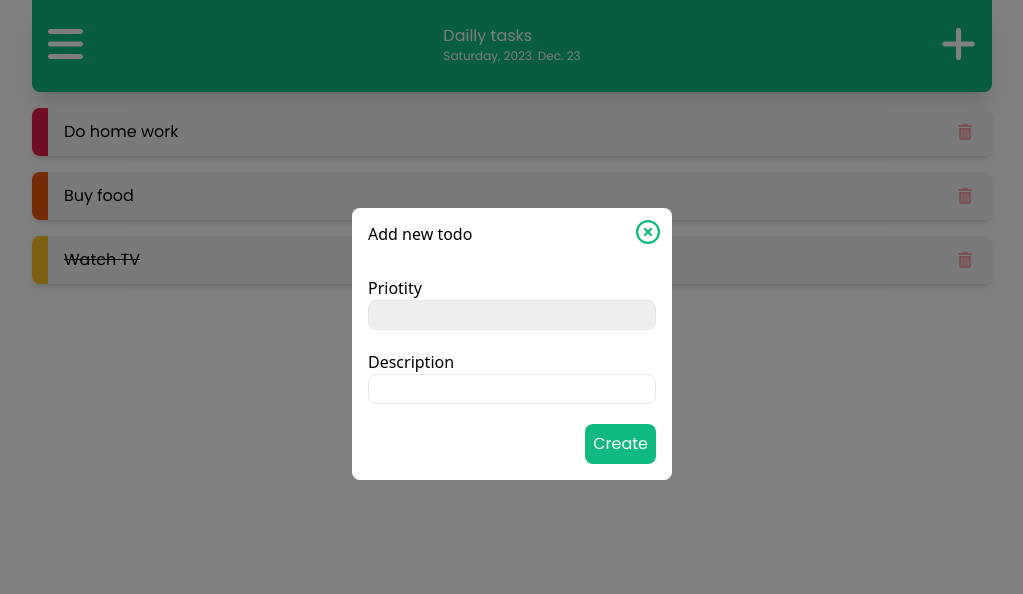
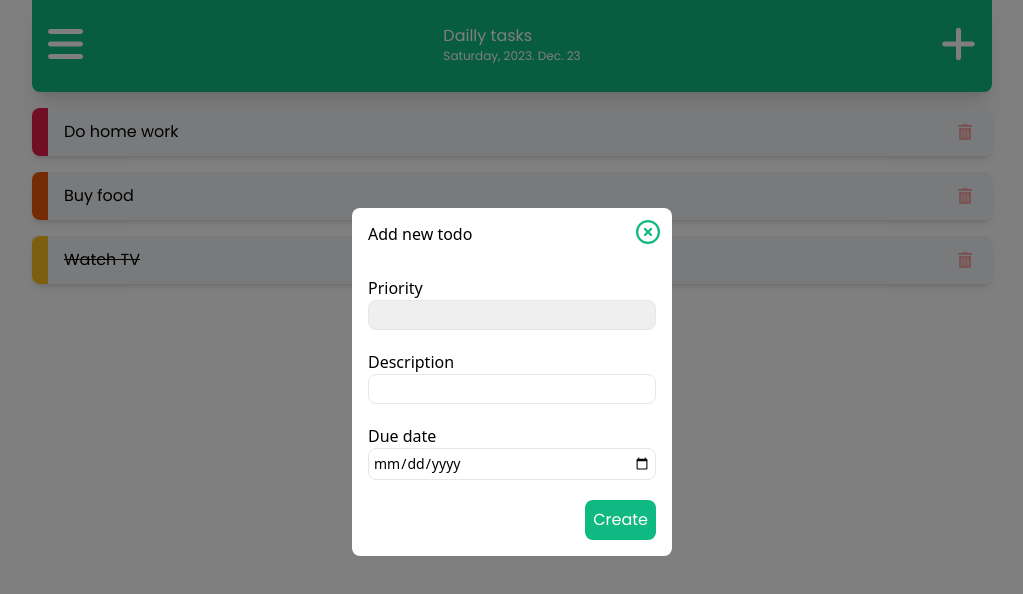
Before and after one commit to birodani/vue-todo-app, a Vue app: page / in a window 1280 px wide. Both pictures are taken after a click on the button 1078 px from the left and 46 px from the top of the page. Shown: the top 594 px of the page, without its empty margins (128-1151 px from the left). Built offline with nearby package versions, Linux system fonts and the light colour scheme.

Commit message:
feat: add minDate validation to dueDate

```diff
--- a/src/components/TodoForm.vue
+++ b/src/components/TodoForm.vue
@@ -1,33 +1,47 @@
 <script setup>
 import { reactive } from 'vue'
 import { useVuelidate } from '@vuelidate/core'
-import { required, maxLength } from '@vuelidate/validators'
+import { required, maxLength, helpers } from '@vuelidate/validators'
+import { startOfToday } from 'date-fns'
+import { minDateValidator } from '../util/min-date-validator'
 
-const emits = defineEmits(['onSubmitForm'])
+const emit = defineEmits(['onSubmitForm'])
 
-const form = reactive({ priority: undefined, description: undefined })
+const form = reactive({
+    priority: undefined,
+    description: undefined,
+    dueDate: undefined,
+})
+
 const rules = {
     priority: { required, $autoDirty: true },
-    description: { required, maxLength: maxLength(3), $autoDirty: true },
+    description: { required, maxLength: maxLength(10), $autoDirty: true },
+    dueDate: {
+        required,
+        minValue: helpers.withMessage(
+            'Past days not available',
+            minDateValidator(startOfToday())
+        ),
+        $autoDirty: true,
+    },
 }
 
 const v$ = useVuelidate(rules, form)
 
 const onSubmit = () => {
     v$.value.$validate()
-    console.log(v$)
     if (v$.value.$invalid) return
     const { priority, description } = form
-    emits('onSubmitForm', { priority, description })
+    emit('onSubmitForm', { priority, description })
 }
 </script>
 
 <template>
     <form class="max-w-sm mx-auto" @submit.prevent="onSubmit">
         <div class="mb-5">
-            <label for="priotity" class="block">Priotity</label>
+            <label for="priority" class="block">Priority</label>
             <select
-                id="priotity"
+                id="priority"
                 v-model="form.priority"
                 class="appearance-none border rounded-lg w-full p-1 text-sm"
             >
@@ -40,7 +54,7 @@ const onSubmit = () => {
             </div>
         </div>
         <div class="mb-5">
-            <label for="description">Description</label>
+            <label for="descritpion">Description</label>
             <input
                 id="descritpion"
                 v-model="form.description"
@@ -48,6 +62,18 @@ const onSubmit = () => {
                 class="border rounded-lg w-full p-1 text-sm"
             />
             <div v-for="error of v$.description.$errors" :key="error.$uid">
+                <div class="text-xs text-red-600">{{ error.$message }}</div>
+            </div>
+        </div>
+        <div class="mb-5">
+            <label for="due-date">Due date</label>
+            <input
+                id="due-date"
+                v-model="form.dueDate"
+                type="date"
+                class="border rounded-lg w-full p-1 text-sm"
+            />
+            <div v-for="error of v$.dueDate.$errors" :key="error.$uid">
                 <div class="text-xs text-red-600">{{ error.$message }}</div>
             </div>
         </div>
--- /dev/null
+++ b/src/util/min-date-validator.js
@@ -0,0 +1,3 @@
+import { isAfter } from 'date-fns'
+
+export const minDateValidator = (minDate) => (value) => isAfter(value, minDate)
```
